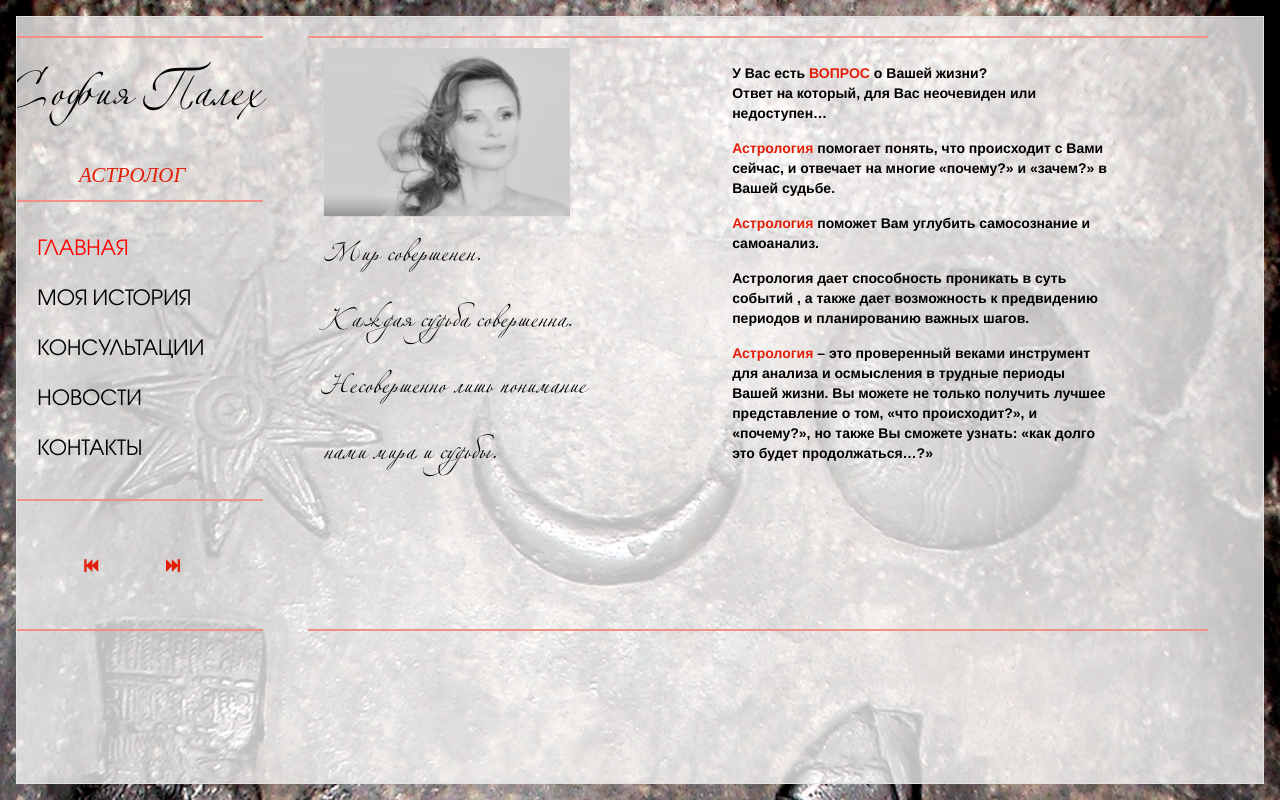
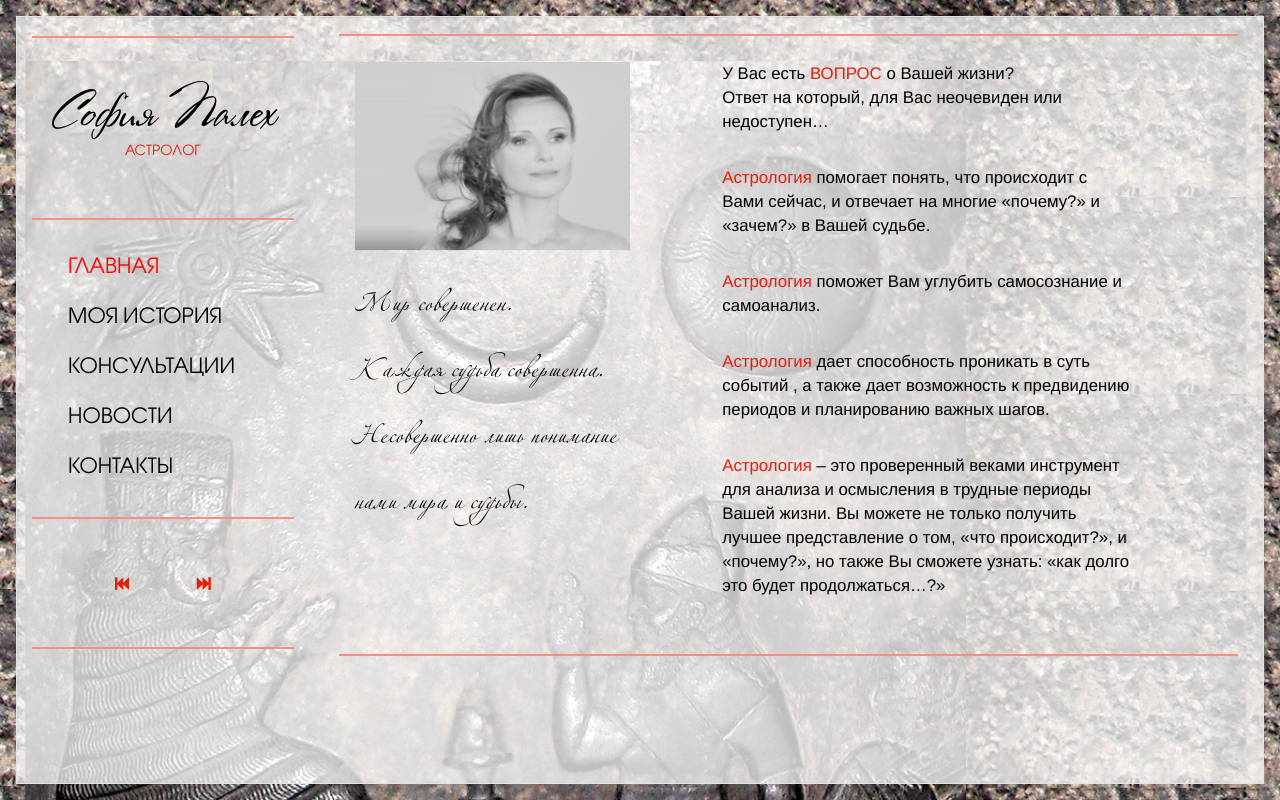
Before and after one commit to avoska/astral, a plain HTML site: page index.html in a window 1280 px wide. Drawn offline with Linux system fonts and the light colour scheme.

Commit message:
pre release 1 page

```diff
--- a/css/style.css
+++ b/css/style.css
@@ -1,6 +1,10 @@
 @font-face {
 	font-family: Alexandra;
 	src: url(../fonts/alexandra-zeferino-two.ttf);
+}
+@font-face {
+	font-family: note;
+	src: url(../fonts/ds_note.ttf);
 }
 
 @font-face {
@@ -10,8 +14,9 @@
 
 body {
 	color: black;
-	background: url("../img/body_bg2.jpg");
-	background-size: 100vw auto;
+	background: url('../img/body_bg1.jpg');
+	background-repeat: repeat-y;
+	background-size:  100vw auto ;
 	max-height: 100vh;
 	height: 100vh;
 
@@ -26,9 +31,7 @@ body {
 	padding-left: 2vh;
 }
 
-.menu_style {
-	margin-left: -5.4vw;
-}
+
 
 .well {
 	background: rgba(255, 255, 255, .75);
@@ -52,25 +55,31 @@ body {
 .bord3 {
 	width: 110%;
 	border-top: 2px solid #f19084;
+	margin-top: -2px;
+}
+.menu_style{
+	margin-left: -3vw;
 }
 
 .logo_font {
-	margin-top: 2vh;
+	margin-top: 5.5vh;
 	color: black;
-	font-family: Alexandra;
-	font-size: 4.5em;
+	font-family: note;
+	font-size: 3.4em;
+	margin-bottom: 0;
 }
 
 .astro_style {
+	margin-bottom: 7vh;
 	color: #e31e09;
-	margin-top: 2vh;
-	font-style: italic;
-	font-size: 1.5em;
-	font-family: "Times New Roman";
+	font-size: 1em;
+	font-family: avangardgothik;
+	margin-top: -1vh;
 }
 
 .photo {
-	opacity: 1;
+	margin-top: 2vh;
+	margin-bottom: 2vh;
 }
 
 .citata {
@@ -82,8 +91,8 @@ body {
 }
 
 .text {
-	font-weight: bold;
-	font-size: 1em;
+	font-weight: 500;
+	font-size: 1.2em;
 	margin: 15px 0;
 }
 
@@ -171,11 +180,19 @@ a:hover {
 }
 
 .block_element_1 {
-	height: 16vh;
+	margin-top: 6vh;
 }
 
 .block_element_2 {
-	height: 13vh;
+	height: 9vh;
+}
+.block_element_3 {
+	height: 14vh;
+}
+.block_element_4 {
+	height: 19vh;
+}
+.block_element_5 {
 }
 
 .news_header {
@@ -185,3 +202,25 @@ a:hover {
 .news_link > a {
 	color: #7a8072;
 }
+.first_marg{
+	margin-top: 2vh;
+	margin-bottom: 10px;
+}
+
+.text_marg{
+	margin-top: 4vh;
+	margin-bottom: 10px;
+}
+.contacts{
+	margin-top: 5vh;
+	margin-bottom: 5vh;
+	font-size: 1.8em;
+}
+.margin_text_column_left{
+	padding-left: 0;
+	margin-left: -2vw;
+	padding: 0;
+}
+.margin_text_column_right{
+	padding-right: 0;
+}
--- a/index.html
+++ b/index.html
@@ -28,7 +28,7 @@
                             <p align="center" class="bord"></p>
                             <p align="center" class="logo_font">София Палех</p>
                             <p align="center" class="astro_style">АСТРОЛОГ</p>
-                            <p align="center" class="bord"></p>
+                            <p align="center" class="bord logo_bottom"></p>
                             <ul class="nav nav-tabs nav-stacked">
                                 <li class="active">
                                     <a data-toggle="tab" href="#panel1">ГЛАВНАЯ</a>
@@ -46,7 +46,7 @@
                                     <a data-toggle="tab" href="#panel5">КОНТАКТЫ</a>
                                 </li>
                             </ul>
-                            <p class="bord"></p>
+                            <p class="bord block_element_5"></p>
                             <p align="center">
                                 <span class="glyphicon glyphicon-fast-backward arrow_style"></span> <span class="glyphicon glyphicon-fast-forward arrow_style"></span>
                             </p>
@@ -61,22 +61,22 @@
                                                 <p class="bord3"></p>
                                                 <div class="container-fluid">
                                                     <div class="row">
-                                                        <div class="col-xs-6">
-                                                            <img class="photo" src="img/foto.png" style="max-width: 65%; height: auto;">
+                                                        <div class="col-xs-6 margin_text_column_right">
+                                                            <img class="photo" src="img/foto.png" style="max-width: 70%; height: auto;">
                                                             <p class="citata">Мир совершенен.</p>
                                                             <p class="citata">Каждая судьба совершенна.</p>
                                                             <p class="citata">Несовершенно лишь понимание</p>
                                                             <p class="citata">нами мира и судьбы.</p>
                                                         </div>
-                                                        <div class="col-xs-6">
-                                                            <p class="text marg">У Вас есть <span class="red">ВОПРОС</span> о Вашей жизни?
+                                                        <div class="col-xs-6 margin_text_column_left" >
+                                                            <p class="text marg first_marg">У Вас есть <span class="red">ВОПРОС</span> о Вашей жизни?
                                                                 <br />
-                                                                                 Ответ на который, для Вас неочевиден или недоступен…
+                                                                                            Ответ на который, для Вас неочевиден или недоступен…
                                                             </p>
-                                                            <p class="text"><span class="red">Астрология</span> помогает понять, что происходит с Вами сейчас, и отвечает на многие «почему?» и «зачем?» в Вашей судьбе.</p>
-                                                            <p class="text"><span class="red">Астрология</span> поможет Вам углубить самосознание и самоанализ.</p>
-                                                            <p class="text"><span class="red"></span>Астрология дает способность проникать в суть событий , а также дает возможность к предвидению периодов и планированию важных шагов.</p>
-                                                            <p class="text"><span class="red">Астрология</span> – это проверенный веками инструмент для анализа и осмысления в трудные периоды Вашей жизни. Вы можете не только получить лучшее представление о том, «что происходит?», и «почему?», но также Вы сможете узнать: «как долго это будет продолжаться…?»</p>
+                                                            <p class="text text_marg"><span class="red">Астрология</span> помогает понять, что происходит с Вами сейчас, и отвечает на многие «почему?» и «зачем?» в Вашей судьбе.</p>
+                                                            <p class="text text_marg"><span class="red">Астрология</span> поможет Вам углубить самосознание и самоанализ.</p>
+                                                            <p class="text text_marg"><span class="red">Астрология</span> дает способность проникать в суть событий , а также дает возможность к предвидению периодов и планированию важных шагов.</p>
+                                                            <p class="text text_marg"><span class="red">Астрология</span> – это проверенный веками инструмент для анализа и осмысления в трудные периоды Вашей жизни. Вы можете не только получить лучшее представление о том, «что происходит?», и «почему?», но также Вы сможете узнать: «как долго это будет продолжаться…?»</p>
                                                         </div>
                                                     </div>
                                                 </div>
@@ -181,7 +181,7 @@
                                                         </div>
                                                     </div>
 
-                                                    <p class="block_element_2"></p>
+                                                    <p class="block_element_3"></p>
                                                     <p class="bord3"></p>
                                                 </div>
                                             </div>
@@ -196,15 +196,17 @@
                                                     <p class="bord3"></p>
                                                     <div class="container-fluid">
                                                         <div class="row">
-                                                            <div class="col-xs-5">
+                                                            <div class="col-xs-7">
                                                                 <p class="header_style">КОНТАКТЫ</p>
-                                                                <p><b>+79647611115</b></p>
-                                                                <p><b>sofia.palekh@gmail.com</b></p>
-                                                                <p><img src="" <b>sofia.palekh </b></p>
-
+                                                                <p class="contacts"><b>+79647611115</b></p>
+                                                                <p class="contacts"><b>sofia.palekh@gmail.com</b></p>
+                                                                <p><img src="img/skype.png"> <b class="contacts">sofia.palekh </b></p>
+                                                                <p class="contacts">Возможна <b>личная встреча</b> для консультаций в Москве</p>
                                                             </div>
                                                         </div>
                                                     </div>
+                                                    <p class="block_element_4"></p>
+                                                    <p class="bord3"></p>
                                                 </div>
                                             </div>
                                         </div>
@@ -299,7 +301,6 @@
                     });
 
                 </script>
-
                 <script src="js/bootstrap.min.js"></script>
 </body>
 </html>
```
Also changed, not shown: fonts/CarroisGothic-Regular.ttf (added), fonts/ds_note.ttf (added), img/body_bg1.jpg (added), img/skype.jpg (added), img/skype.png (added).
